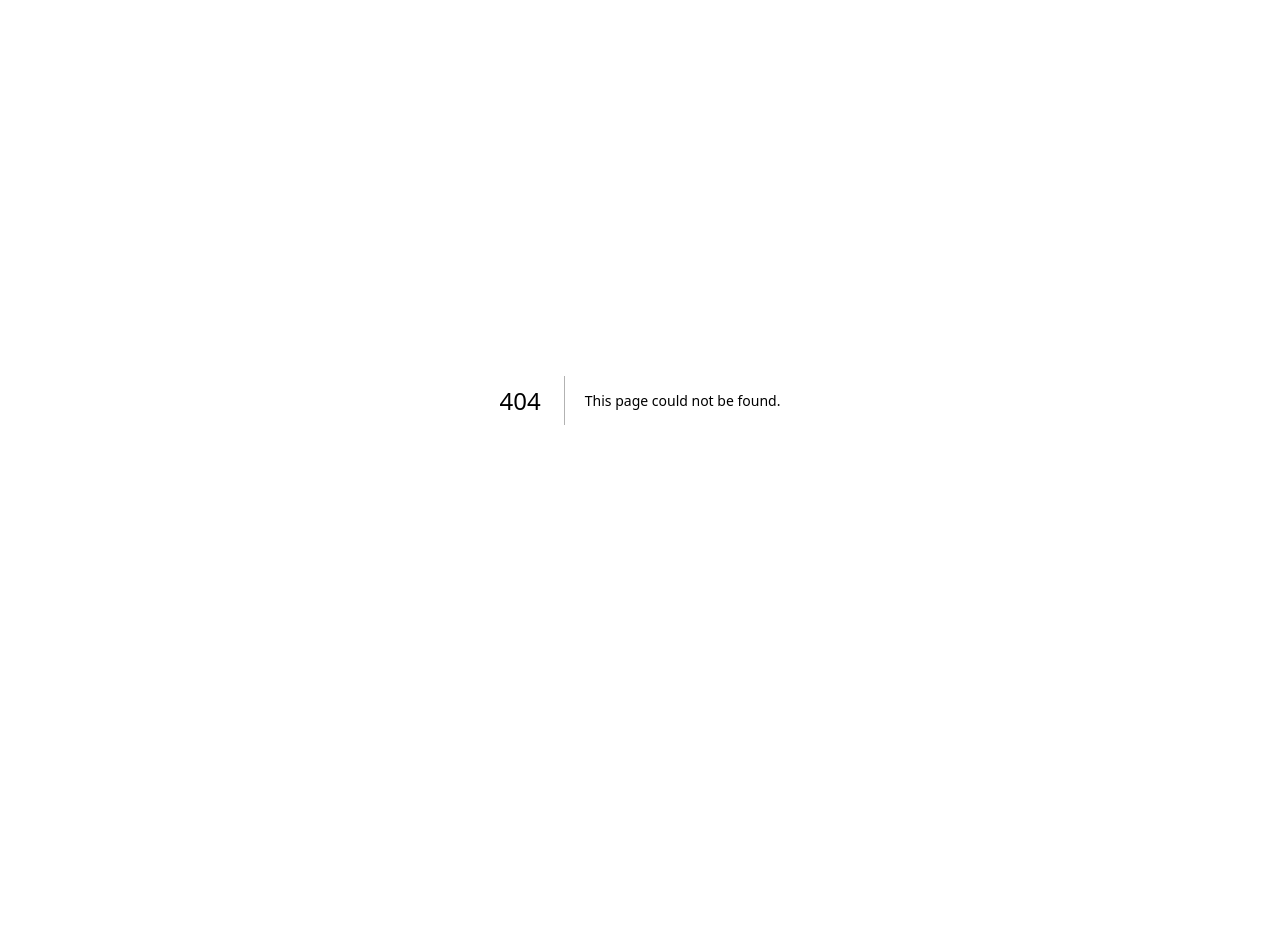
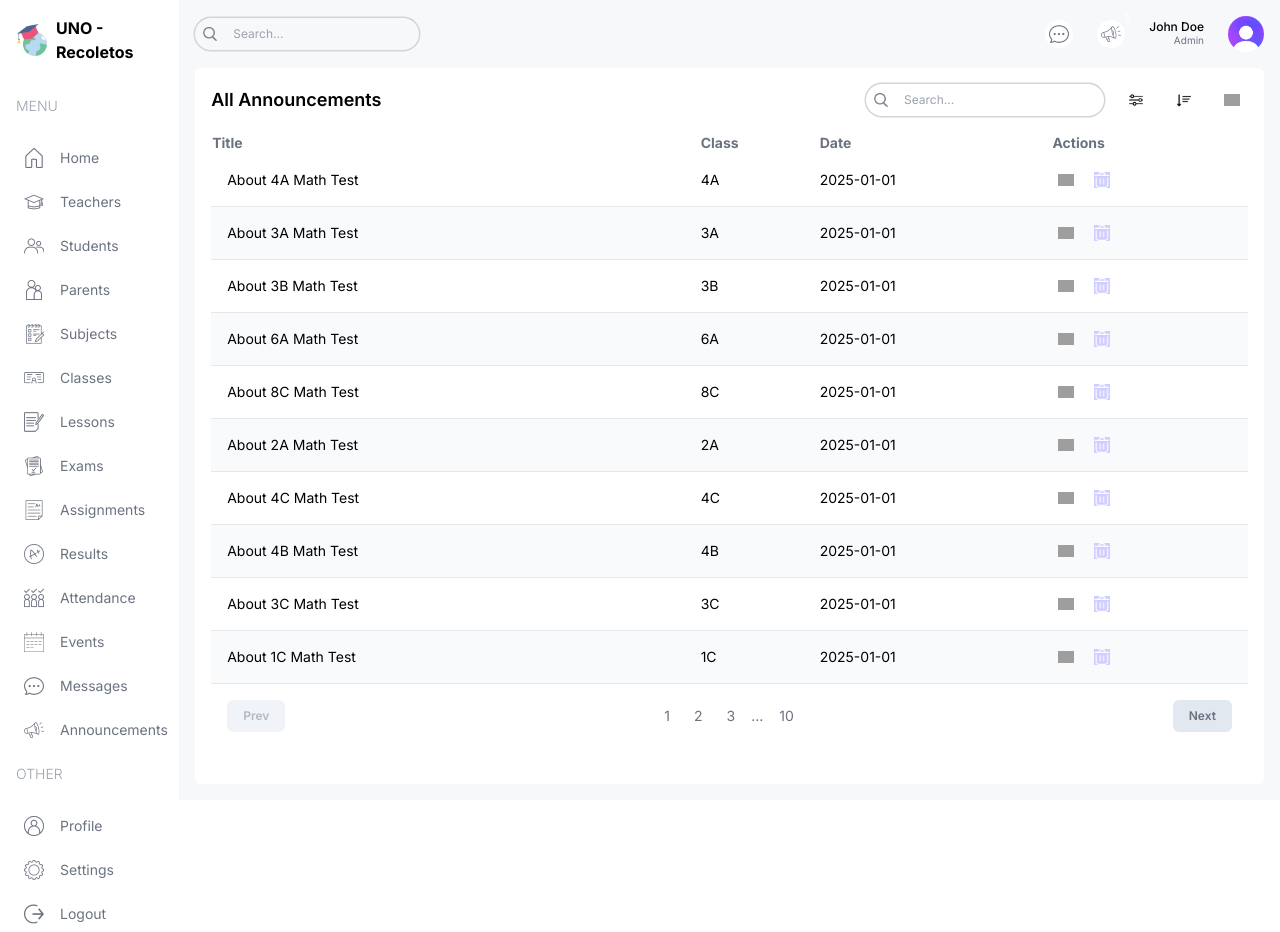
Before and after one commit to KarlStevenRequinto/nextjs-school-management, a Next.js app: page /list/announcements in a window 1280 px wide. Before the commit this address had no page. Before the commit the page ends 800 px from the top, so only its background shows below. Built offline with nearby package versions, Linux system fonts and the light colour scheme; grey boxes are pictures that could not be loaded.

Commit message:
performance component

```diff
--- /dev/null
+++ b/src/app/(dashboard)/list/announcements/page.tsx
@@ -0,0 +1,80 @@
+import FormModal from "@/components/FormModal";
+import Pagination from "@/components/Pagination";
+import Table from "@/components/Table";
+import TableSearch from "@/components/TableSearch";
+import { announcementsData, role } from "@/lib/data";
+import Image from "next/image";
+
+type Announcement = {
+    id: number;
+    title: string;
+    class: string;
+    date: string;
+};
+
+const columns = [
+    {
+        header: "Title",
+        accessor: "title",
+    },
+    {
+        header: "Class",
+        accessor: "class",
+    },
+    {
+        header: "Date",
+        accessor: "date",
+        className: "hidden md:table-cell",
+    },
+    {
+        header: "Actions",
+        accessor: "action",
+    },
+];
+
+const AnnouncementListPage = () => {
+    const renderRow = (item: Announcement) => (
+        <tr key={item.id} className="border-b border-gray-200 even:bg-slate-50 text-sm hover:bg-lamaPurpleLight">
+            <td className="flex items-center gap-4 p-4">{item.title}</td>
+            <td>{item.class}</td>
+            <td className="hidden md:table-cell">{item.date}</td>
+            <td>
+                <div className="flex items-center gap-2">
+                    {role === "admin" && (
+                        <>
+                            <FormModal table="announcement" type="update" data={item} />
+                            <FormModal table="announcement" type="delete" id={item.id} />
+                        </>
+                    )}
+                </div>
+            </td>
+        </tr>
+    );
+
+    return (
+        <div className="bg-white p-4 rounded-md flex-1 m-4 mt-0">
+            {/* TOP */}
+            <div className="flex items-center justify-between">
+                <h1 className="hidden md:block text-lg font-semibold">All Announcements</h1>
+                <div className="flex flex-col md:flex-row items-center gap-4 w-full md:w-auto">
+                    <TableSearch />
+                    <div className="flex items-center gap-4 self-end">
+                        <button className="w-8 h-8 flex items-center justify-center rounded-full bg-lamaYellow">
+                            <Image src="/filter.png" alt="" width={14} height={14} />
+                        </button>
+                        <button className="w-8 h-8 flex items-center justify-center rounded-full bg-lamaYellow">
+                            <Image src="/sort.png" alt="" width={14} height={14} />
+                        </button>
+                        {role === "admin" && <FormModal table="announcement" type="create" />}
+                    </div>
+                </div>
+            </div>
+            {/* LIST */}
+            <Table columns={columns} renderRow={renderRow} data={announcementsData} />
+            {/* PAGINATION */}
+            <Pagination />
+        </div>
+    );
+};
+
+export default AnnouncementListPage;
--- /dev/null
+++ b/src/components/Performance.tsx
@@ -0,0 +1,31 @@
+"use client";
+import Image from "next/image";
+import { PieChart, Pie, Sector, Cell, ResponsiveContainer } from "recharts";
+
+const data = [
+    { name: "Group A", value: 92, fill: "#C3EBFA" },
+    { name: "Group B", value: 8, fill: "#FAE27C" },
+];
+
+const Performance = () => {
+    return (
+        <div className="bg-white p-4 rounded-md h-80 relative">
+            <div className="flex items-center justify-between">
+                <h1 className="text-xl font-semibold">Performance</h1>
+                <Image src="/moreDark.png" alt="" width={16} height={16} />
+            </div>
+            <ResponsiveContainer width="100%" height="100%">
+                <PieChart>
+                    <Pie dataKey="value" startAngle={180} endAngle={0} data={data} cx="50%" cy="50%" innerRadius={70} fill="#8884d8" />
+                </PieChart>
+            </ResponsiveContainer>
+            <div className="absolute top-1/2 left-1/2 transform -translate-x-1/2 -translate-y-1/2 text-center">
+                <h1 className="text-3xl font-bold">9.2</h1>
+                <p className="text-xs text-gray-300">of 10 max LTS</p>
+            </div>
+            <h2 className="font-medium absolute bottom-16 left-0 right-0 m-auto text-center">1st Semester - 2nd Semester</h2>
+        </div>
+    );
+};
+
+export default Performance;
```
Also changed, not shown: src/app/(dashboard)/list/teachers/[id]/page.tsx (added).
